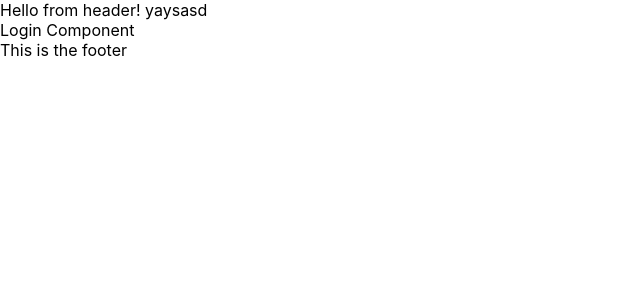
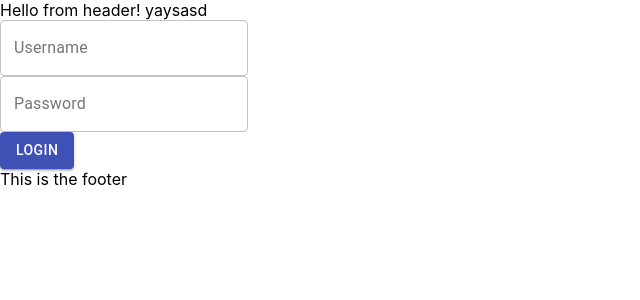
Before and after one commit to Berthelmaster/dual-n-back-client, a React (Create React App) app: page /login in a window 1280 px wide. Shown: the top 300 px of the page, without its empty margins (0-640 px from the left). Built offline with nearby package versions, Linux system fonts and the light colour scheme.

Commit message:
started on login

```diff
--- a/package.json
+++ b/package.json
@@ -3,6 +3,7 @@
   "version": "0.1.0",
   "private": true,
   "dependencies": {
+    "@material-ui/core": "^4.11.0",
     "@testing-library/jest-dom": "^5.11.6",
     "@testing-library/react": "^11.1.2",
     "@testing-library/user-event": "^12.2.2",
--- a/src/components/Login.jsx
+++ b/src/components/Login.jsx
@@ -1,9 +1,44 @@
-import React from 'react'
+import React, {Component } from "react";
+import { makeStyles } from '@material-ui/core/styles';
+import Button from '@material-ui/core/Button';
+import TextField from '@material-ui/core/TextField';
+import { render } from "@testing-library/react";
 
-export default function Login() {
-    return (
-        <div>
-            Login Component
-        </div>
-    )
+
+export default class Login extends Component {
+
+    constructor(props){
+        super(props);
+        this.state = {
+            email: '',
+            password: '',
+        };
+
+        this.handleChange = this.handleChange.bind(this);
+    };
+
+    handleSubmit(event) {
+        event.preventDefault();
+    }
+
+    handleChange(event) {
+        console.log("Print: " + event.target.value);
+        this.setState({value: event.target.value});
+    }
+
+    render() {
+        return (
+            <div className="Login">
+                <form noValidate autoComplete="off">
+                    <TextField id="outlined-basic" label="Username" variant="outlined" />
+                    <br/>
+                    <TextField id="outlined-basic" label="Password" variant="outlined" onChange={this.handleChange}/>
+                    <br/>
+                    <Button variant="contained" color="primary">
+                        Login
+                    </Button>
+                </form>
+            </div>
+        );
+    }
 }
```
Also changed, not shown: 1 other file (tests, documents, lock files or other folders).
